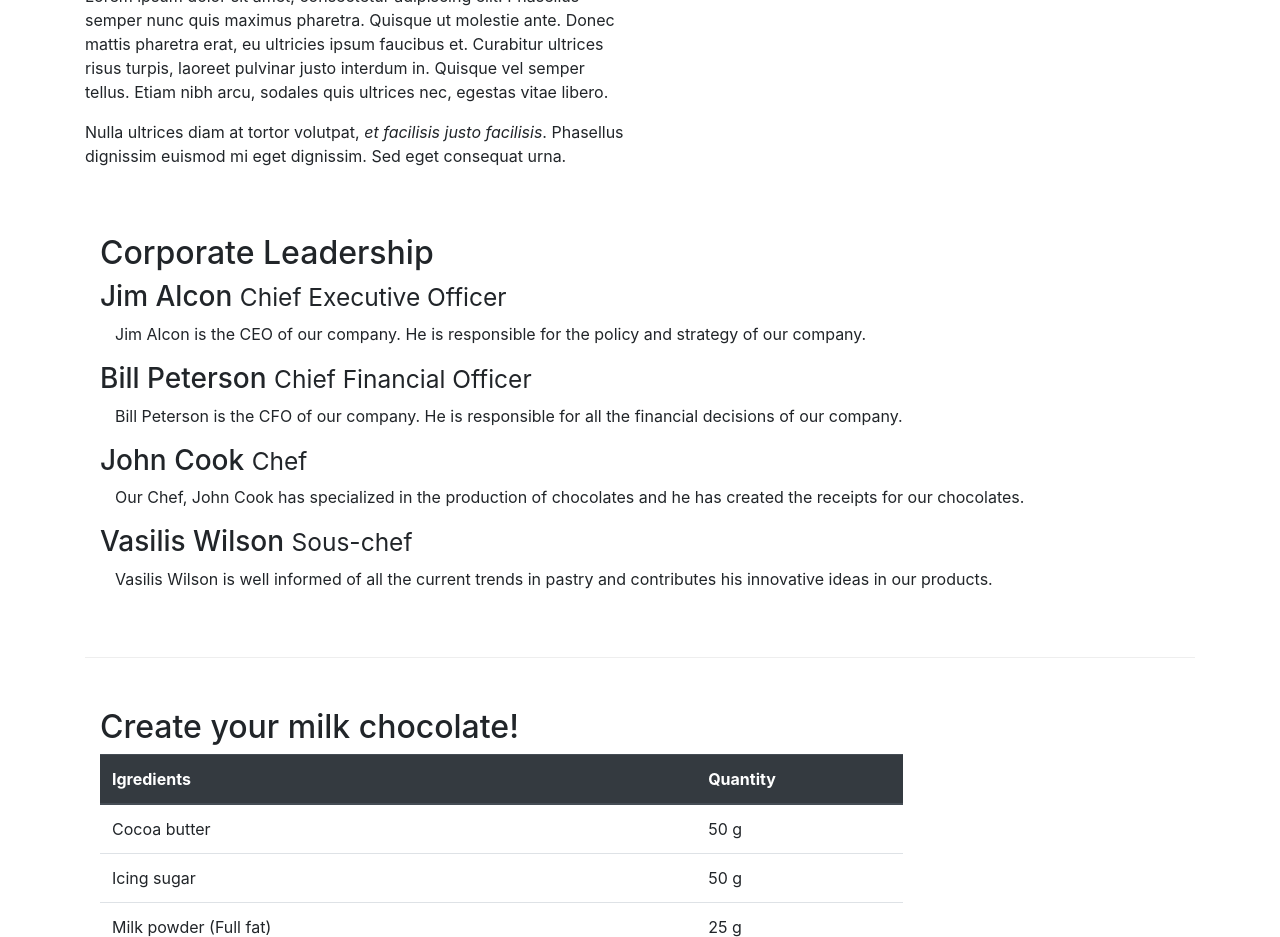
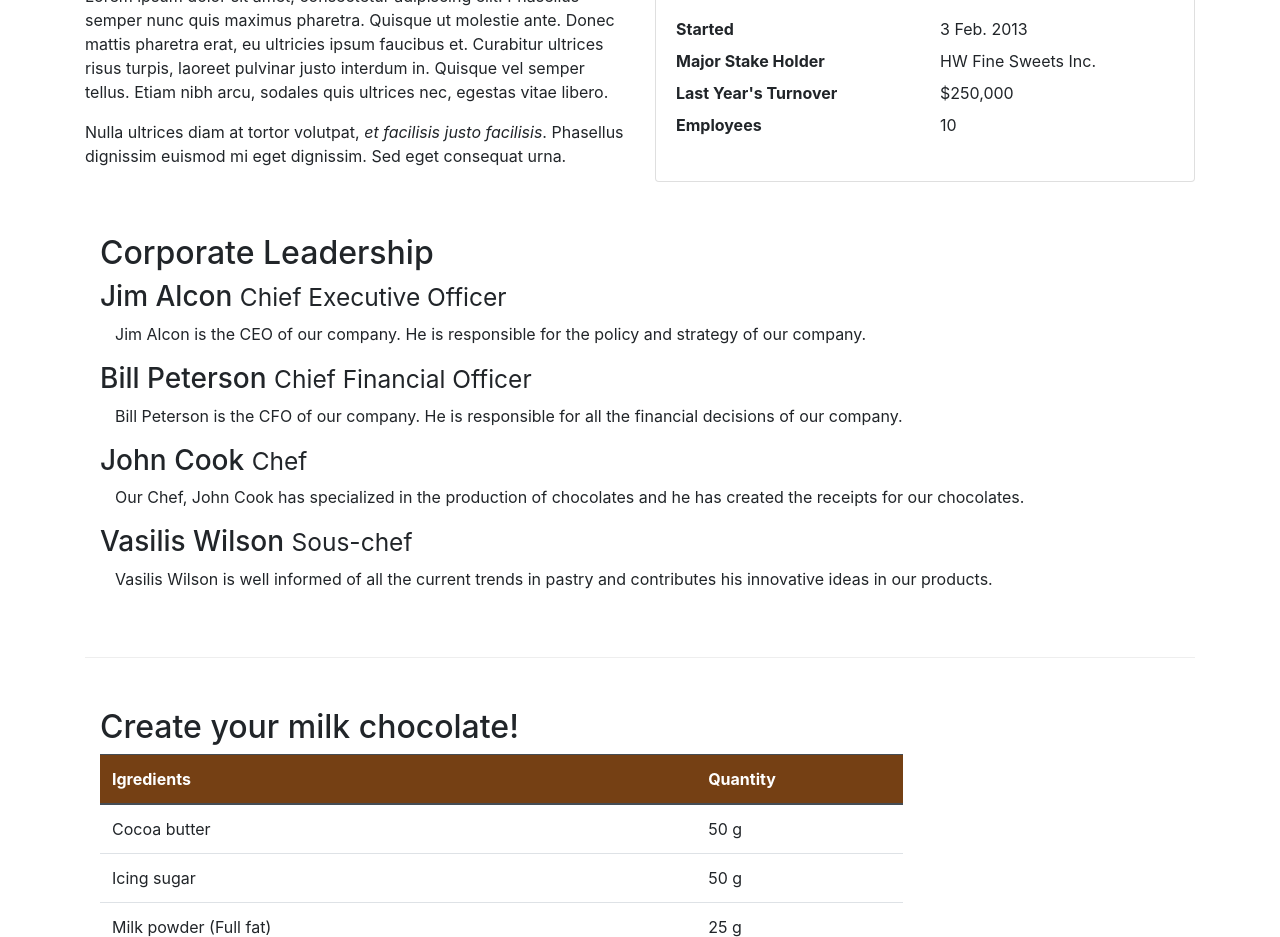
Before and after one commit to abdalrahmanhamami/leChocolat, a website: page aboutus.html in a window 1280 px wide. Shown: the part 503-1440 px from the top of the page. Drawn offline with nearby package versions, Linux system fonts and the light colour scheme.

Commit message:
Tables and Cards

```diff
--- a/aboutus.html
+++ b/aboutus.html
@@ -82,6 +82,21 @@
                     euismod mi eget dignissim. Sed eget consequat urna. </p>
             </div>
             <div class="col col-sm">
+                    <div class="card">
+                            <h3 class="card-header bg-secondary text-white">Facts At a Glance</h3>
+                            <div class="card-body">
+                                <dl class="row">
+                                    <dt class="col-6">Started</dt>
+                                        <dd class="col-6">3 Feb. 2013</dd>
+                                    <dt class="col-6">Major Stake Holder</dt>
+                                        <dd class="col-6">HW Fine Sweets Inc.</dd>
+                                    <dt class="col-6">Last Year's Turnover</dt>
+                                         <dd class="col-6">$250,000</dd>
+                                    <dt class="col-6">Employees</dt>
+                                        <dd class="col-6">10</dd>
+                                </dl>
+                            </div>
+                        </div>
             </div>
         </div>
 
--- a/css/styles.css
+++ b/css/styles.css
@@ -33,3 +33,9 @@ body{
 .bg-light {
     background-color: #dbb08d !important;
 }
+
+.table .thead-dark th{
+    color:f loralwhite;
+    background-color:rgb(117, 64, 20)
+}
+tr:hover {background-color:#dbb08db0!important}
```
Also changed, not shown: advanced/exersice04.2.01.html (added, +24 -0 lines).
